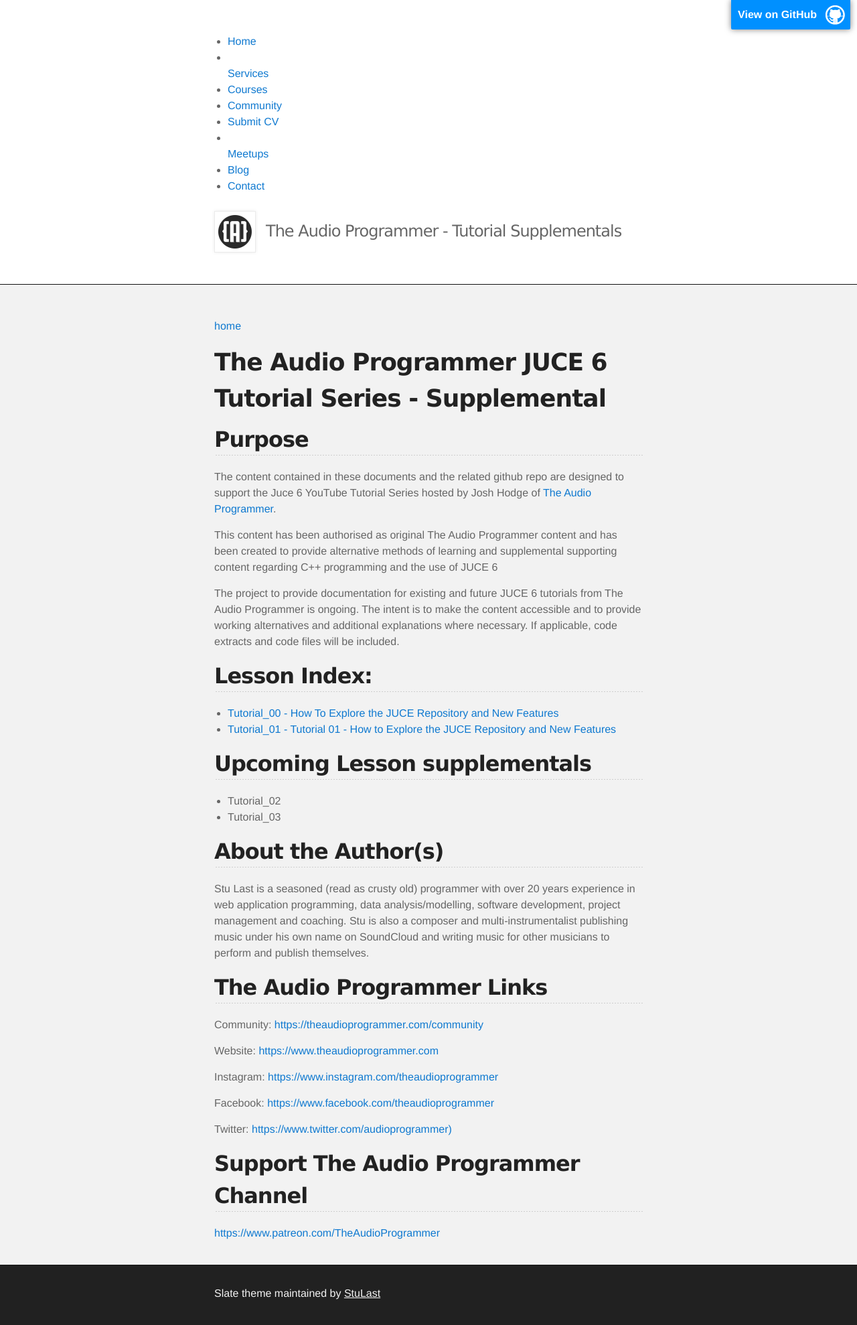
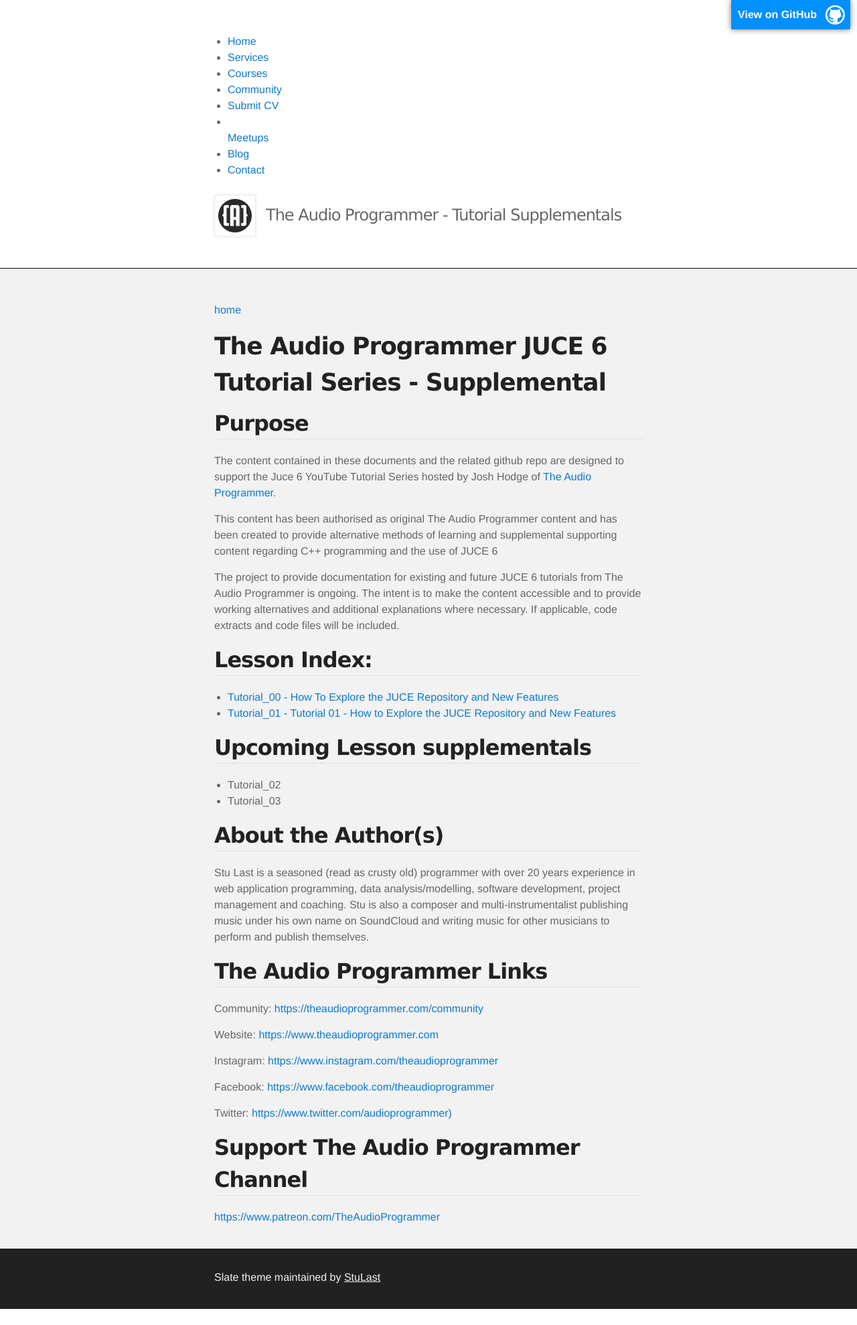
Before and after one commit to StuLast/TAP-JUCE-6-Tutorial-Supplementals, a Jekyll site: the page built from README.md, in a window 1280 px wide. Shown: the whole page at 67% size. Built offline with Jekyll 4.4.1, drawn with Linux system fonts in a browser that asks for light colours; our own code applies the rules of GitHub Pages for plain Markdown files; after the commit the page ends 1954 px from its top, so only the background shows below that.

```diff
--- a/_layouts/default.html
+++ b/_layouts/default.html
@@ -18,13 +18,13 @@
 
         <div id="main-menu">
             <ul id="top-menu" class="nav"><li id="menu-item-36" class="menu-item menu-item-type-custom menu-item-object-custom current-menu-item current_page_item menu-item-home menu-item-36"><a href="https://theaudioprogrammer.com" aria-current="page">Home</a></li>
-                <li id="menu-item-1287"></li> <a href="https://theaudioprogrammer.com/services/">Services</a></li>
-                <li id="menu-item-1439"><a href="https://theaudioprogrammer.com/product/building-better-plug-ins-with-juce-vol-1/">Courses</a></li>
-                <li id="menu-item-1192"><a href="https://theaudioprogrammer.com/community/">Community</a></li>
-                <li id="menu-item-819"><a href="https://theaudioprogrammer.com/jobs-apply/">Submit CV</a></li>
-                <li id="menu-item-1171"></li><a href="https://theaudioprogrammer.com/meetup/">Meetups</a></li>
-                <li id="menu-item-39"><a href="https://theaudioprogrammer.com/blog/">Blog</a></li>
-                <li id="menu-item-353"><a href="https://theaudioprogrammer.com/contact/">Contact</a></li>
+                <li> <a href="https://theaudioprogrammer.com/services/">Services</a></li>
+                <li> <a href="https://theaudioprogrammer.com/product/building-better-plug-ins-with-juce-vol-1/">Courses</a></li>
+                <li><a href="https://theaudioprogrammer.com/community/">Community</a></li>
+                <li><a href="https://theaudioprogrammer.com/jobs-apply/">Submit CV</a></li>
+                <li></li><a href="https://theaudioprogrammer.com/meetup/">Meetups</a></li>
+                <li><a href="https://theaudioprogrammer.com/blog/">Blog</a></li>
+                <li><a href="https://theaudioprogrammer.com/contact/">Contact</a></li>
             </ul>
         </div>
         <div id="branding">
```
